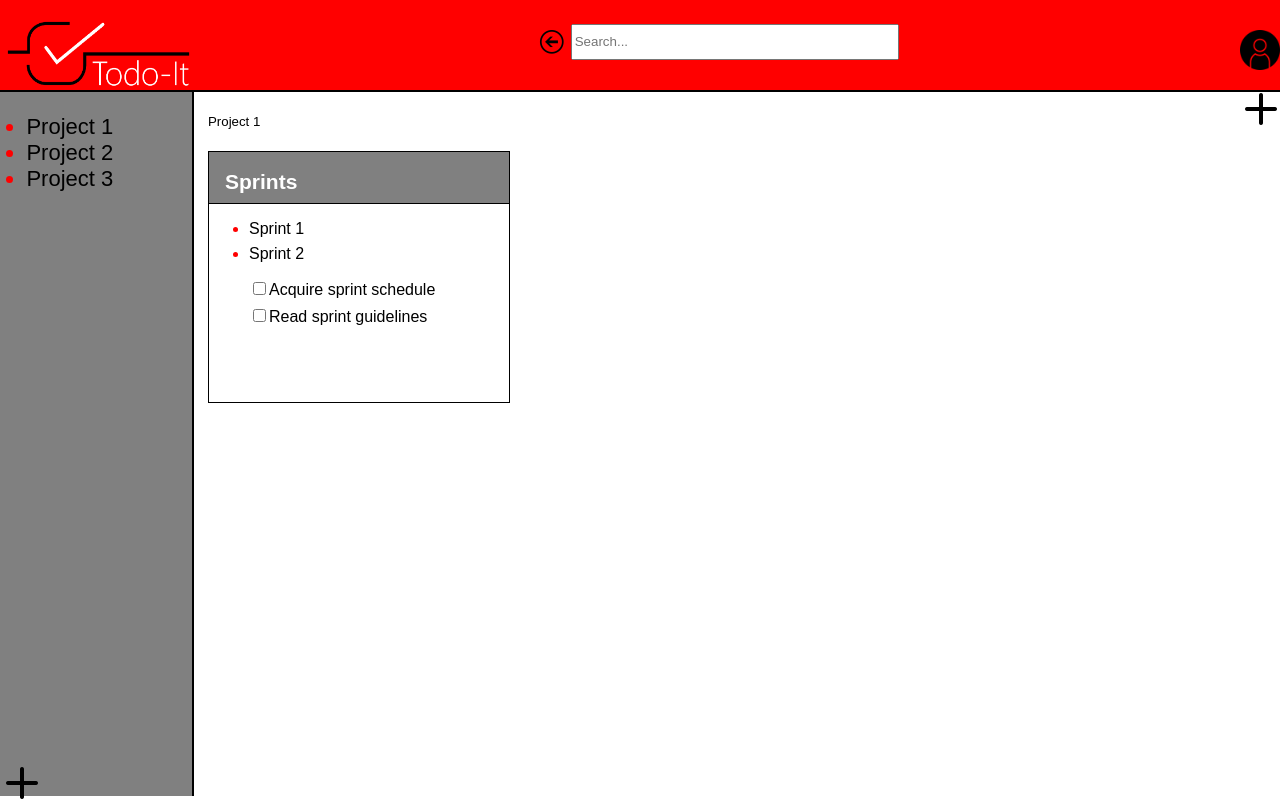
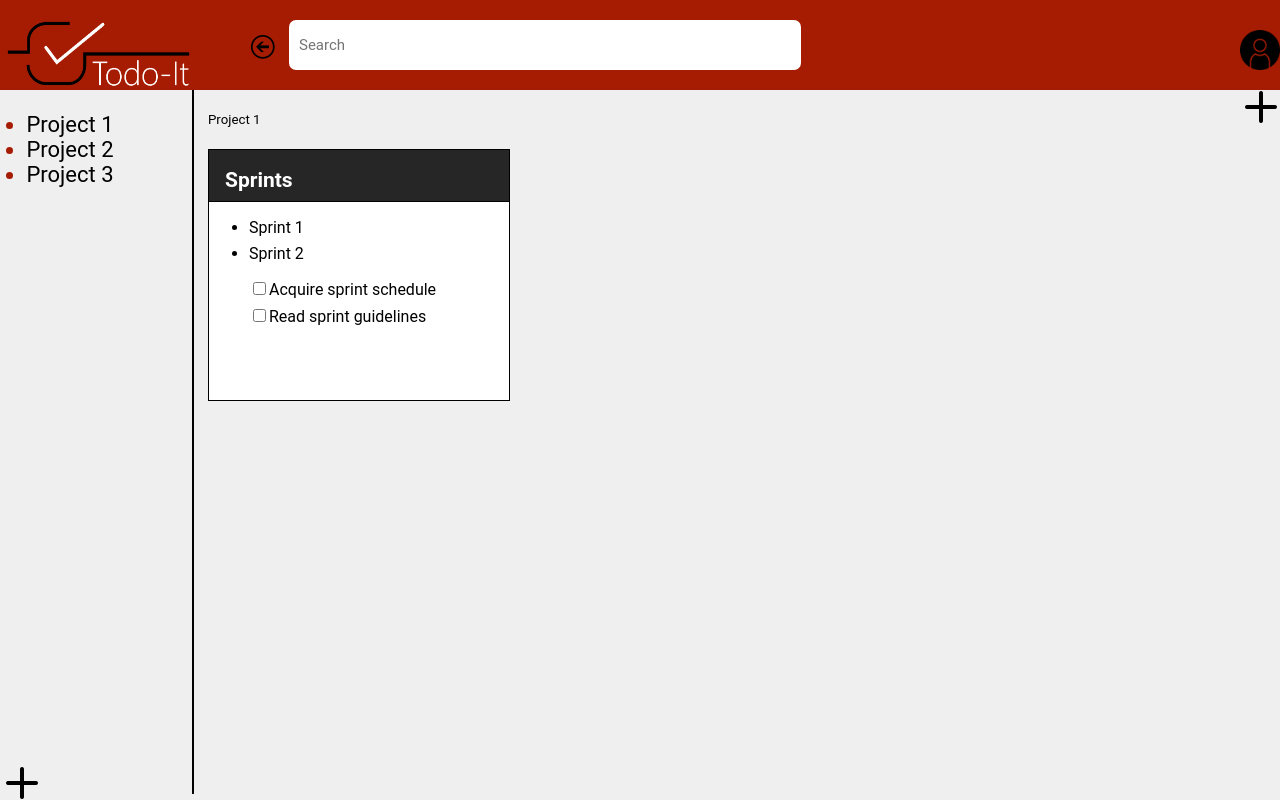
Before and after one commit to rasikae/todo-it, a Django app: page /task/ in a window 1280 px wide. Run offline with Django 3.2, Linux system fonts and the light colour scheme.

Commit message:
worked on making it closer to the mock ups we drew (colors and search bar)

```diff
--- a/todoit_website/task/static/task/css/home.css
+++ b/todoit_website/task/static/task/css/home.css
@@ -1,14 +1,15 @@
 
 body {
     margin: 0;
-    font-family: Arial, Helvetica, sans-serif;
+    background-color: #efefef;
+    font-family: Roboto, sans-serif;
 }
 
 .topnav {
     overflow: hidden;
     width:100%;
-    background-color: red;
-    border-bottom: 2px solid black;
+    background-color: #a61c02;
+    /*border-bottom: 2px solid black;*/
 }
 
 .topnav a {
@@ -18,29 +19,34 @@ body {
     font-size: 17px;
     position: relative;
     top: 10px;
+    padding: 0 10px 0 50px; /*top, right, bottom, left*/
 }
-/*
-.topnav a:hover {
+
+/*.topnav a:hover {
     background-color: #aaa;
     color: white;
 }*/
 
-.topnav active {
-    background-color: red;
+/*.topnav active {
+    background-color: black;
     color: white;
 }
-
+*/
 .topnav input[type=text]{
-    width: 25%;
-    height: 30px;
-    position: relative;
-    top:1px;
+    width: 40%;
+    font-family: Roboto;
+    font-size: 15px;
+    height: 35px;
+    border-radius: 7px;
+    border: none;
+    padding: 25px 10px 25px 10px;
+    box-sizing: border-box;
 }
 
 .sidenav {
     position: absolute;
     overflow: hidden;
-    background-color: Gray;
+    background-color: #efefef;
     border-right: 2px solid black;
     width: 15%;
     height: 88%;
@@ -106,7 +112,7 @@ body {
 
 #projectList {
     padding-left: 1.2em;
-    color: red;
+    color: #a61c02;
 }
 
 .mainWindow {
@@ -134,12 +140,13 @@ body {
     border: 1px solid black;
     width: 300px;
     height: 250px;
+    background-color: #ffffff;
 }
 
 .subprojects-title {
     border-bottom: 1px solid black;
     color: white;
-    background-color: Gray;
+    background-color: #262626;
     font-size: 14px;
     height: 50px;
     padding-top: 0.01em;
@@ -148,9 +155,10 @@ body {
     padding-right: 16px;
 }
 
-.subprojects-content {
-    color: red;
+/*.subprojects-content {
+    color: #a61c02;
 }
+*/
 
 .subprojects li {
     margin-bottom: 7px;
--- a/todoit_website/task/templates/task/home.html
+++ b/todoit_website/task/templates/task/home.html
@@ -3,17 +3,17 @@
     <head>
         <title>Todo-It</title>
         <meta name="viewport" content="width=device-width, initial-scale=1">
-	{% load static %}
+        {% load static %}
         <link rel="stylesheet" type="text/css" href="{% static 'task/css/home.css' %}">
     </head>
 
     <body>
         <div class="topnav">
             <a class="active" href="home.html"><img src="{% static 'task/images/Logo (White).png' %}" height=90px width=200px align="left"></a>
-            <div style="text-align: center;" >
+            <div class="active">
                 <a class="active" href="home.html"><img src="{% static 'task/images/arrow.png' %}" height =25px width=25px></a>
-                <input type="text" placeholder="Search...">
-                <a class="active" href="login.html"> <img src="{% static 'task/images/user.png' %}" height=40px width=40px align="right" ></a>
+                <input type="text" placeholder="Search">
+                <a class="active" href="{% url 'login' %}"> <img src="{% static 'task/images/user.png' %}" height=40px width=40px align="right"></a>
             </div>
         </div>
 
--- a/todoit_website/task/urls.py
+++ b/todoit_website/task/urls.py
@@ -4,4 +4,5 @@ from . import views
 
 urlpatterns = [
    path('', views.home, name='home'),
+   path('login', views.login, name='login'),
 ]
--- a/todoit_website/task/views.py
+++ b/todoit_website/task/views.py
@@ -4,3 +4,6 @@ from django.shortcuts import render
 # Create your views here.
 def home(request):
    return render(request,'task/home.html')
+
+def login(request):
+   return render(request,'task/login.html')
```
